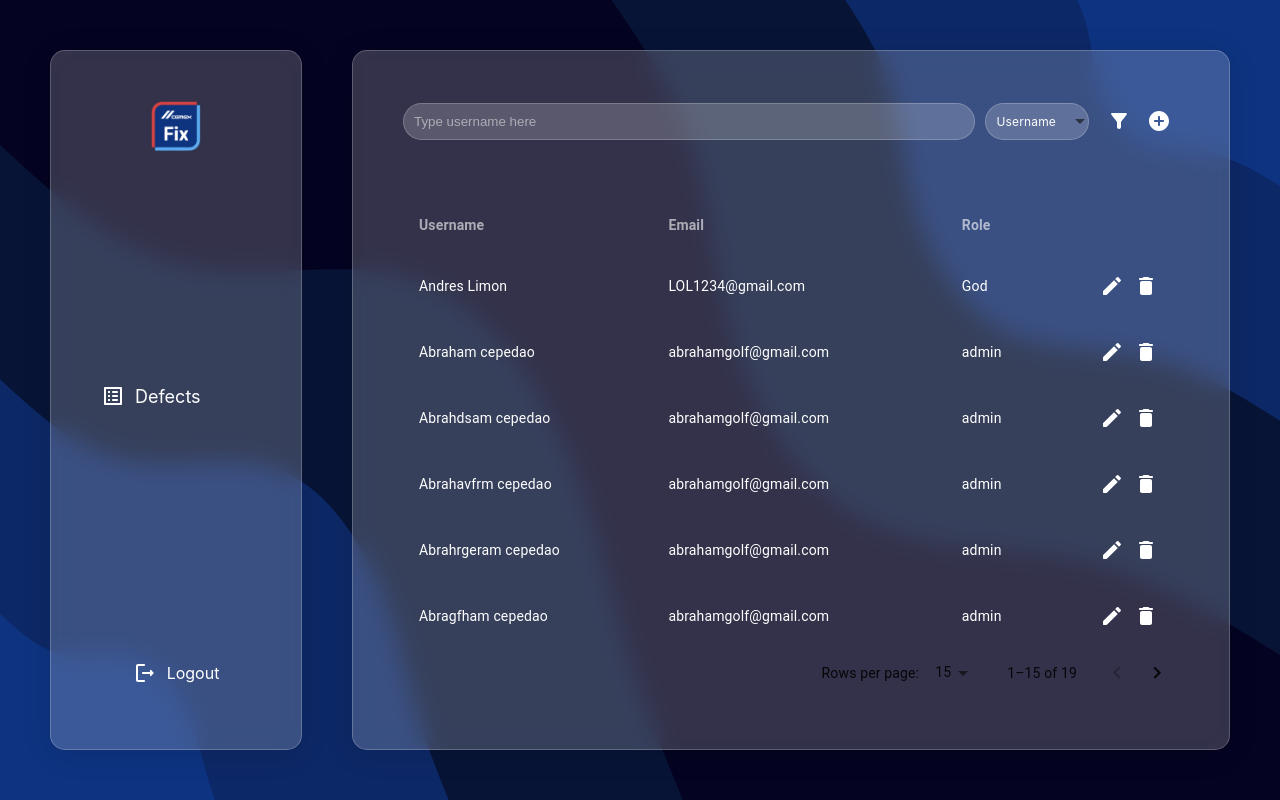
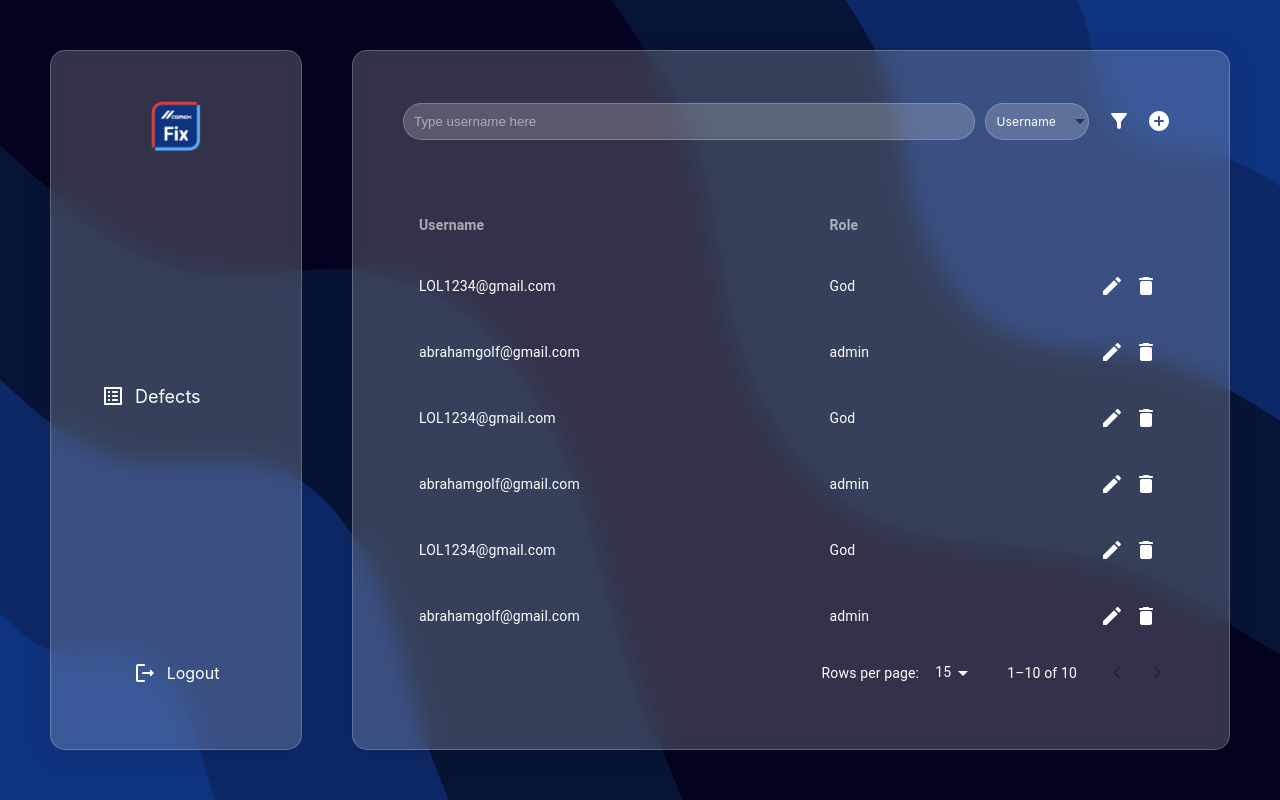
Before and after one commit to Abrahamcepedao/CemexWeb, a Next.js app in the folder front/: page /admin/usuarios in a window 1280 px wide. Before the commit this address had no page. Built offline with nearby package versions, Linux system fonts and the light colour scheme.

Commit message:
Styled user modals and adapted it to api

```diff
--- /dev/null
+++ b/front/components/admin/ErrorMessage.tsx
@@ -0,0 +1,33 @@
+/*
+  Component that renders the given error message
+*/
+
+import type { NextPage } from 'next'
+
+/* React */
+import React from 'react'
+
+
+
+/* CSS */
+import styles from '../../styles/components/admin/ErrorMessage.module.css'
+
+/* Material - UI */
+import ErrorOutlineRoundedIcon from '@mui/icons-material/ErrorOutlineRounded';
+
+interface Props {
+    message: string
+}
+
+const ErrorMessage: NextPage<Props> = (props) => {
+  const message = props.message;
+
+  return (
+    <div className={styles.container}>
+      <ErrorOutlineRoundedIcon className={styles.icon} />
+      <p>{message}</p>
+    </div>
+  )
+}
+
+export default ErrorMessage
--- a/front/components/admin/Selects.js
+++ b/front/components/admin/Selects.js
@@ -52,7 +52,7 @@ const WhiteInput = styled(InputBase)(({ theme }) => ({
     position: 'relative',
     background: 'white',
     border: '1px solid rgba(14, 51, 127, 0.21)',
-    fontSize: 16,
+    fontSize: 12,
     color: 'gray',
     padding: '8px 10px',
     //marginBottom: '20px',
--- /dev/null
+++ b/front/components/admin/SuccessMessage.tsx
@@ -0,0 +1,32 @@
+/*
+  Component that renders the given error message
+*/
+
+import type { NextPage } from 'next'
+
+/* React */
+import React from 'react'
+
+
+
+/* CSS */
+import styles from '../../styles/components/admin/SuccessMessage.module.css'
+
+/* Material - UI */
+import CheckCircleOutlineRoundedIcon from '@mui/icons-material/CheckCircleOutlineRounded';
+interface Props {
+    message: string
+}
+
+const SuccessMessage: NextPage<Props> = (props) => {
+  const message = props.message;
+
+  return (
+    <div className={styles.container}>
+      <CheckCircleOutlineRoundedIcon className={styles.icon} />
+      <p>{message}</p>
+    </div>
+  )
+}
+
+export default SuccessMessage
--- a/front/pages/admin/usuarios.tsx
+++ b/front/pages/admin/usuarios.tsx
@@ -19,6 +19,8 @@ import SideBar from '../../components/admin/SideBar'
 import { WhiteInput, TransparentInput } from '../../components/admin/Selects'
 import { StyledTableRow } from '../../components/admin/StyledTableRow'
 import { StyledTableCell } from '../../components/admin/StyledTableCell'
+import ErrorMessage from '../../components/admin/ErrorMessage'
+import SuccessMessage from '../../components/admin/SuccessMessage'
 
 /* CSS */
 import styles from '../../styles/admin/Usuarios.module.css'
@@ -49,7 +51,6 @@ import AdminPanelSettingsRoundedIcon from '@mui/icons-material/AdminPanelSetting
 /* Interfaces */
 interface User {
   username: string,
-  email: string,
   role: string,
 }
 
@@ -100,8 +101,10 @@ const Usuarios: NextPage = (props) => {
   /* useState - new user */
   const [username, setUsername] = useState('');
   const [password, setPassword] = useState('');
-  const [email, setEmail] = useState('');
+  const [confirmPassword, setConfirmPassword] = useState('');
   const [role, setRole] = useState('user');
+  const [error, setError] = useState('');
+  const [success, setSuccess] = useState('');
 
   /* modal */
   const [openCreateUserModal, setOpenCreateUserModal] = useState(false);
@@ -115,100 +118,45 @@ const Usuarios: NextPage = (props) => {
   /* useState - list of users */
   const [users, setUsers] = useState<Array<User>>([
     {
-      username: 'Andres Limon',
-      email: 'LOL1234@gmail.com',
+      username: 'LOL1234@gmail.com',
       role: 'God'
     },
     {
-      username: 'Abraham cepedao',
-      email: 'abrahamgolf@gmail.com',
+      username: 'abrahamgolf@gmail.com',
       role: 'admin'
     },
     {
-      username: 'Abrahdsam cepedao',
-      email: 'abrahamgolf@gmail.com',
+      username: 'LOL1234@gmail.com',
+      role: 'God'
+    },
+    {
+      username: 'abrahamgolf@gmail.com',
       role: 'admin'
     },
     {
-      username: 'Abrahavfrm cepedao',
-      email: 'abrahamgolf@gmail.com',
+      username: 'LOL1234@gmail.com',
+      role: 'God'
+    },
+    {
+      username: 'abrahamgolf@gmail.com',
       role: 'admin'
     },
     {
-      username: 'Abrahrgeram cepedao',
-      email: 'abrahamgolf@gmail.com',
+      username: 'LOL1234@gmail.com',
+      role: 'God'
+    },
+    {
+      username: 'abrahamgolf@gmail.com',
       role: 'admin'
     },
     {
-      username: 'Abragfham cepedao',
-      email: 'abrahamgolf@gmail.com',
+      username: 'LOL1234@gmail.com',
+      role: 'God'
+    },
+    {
+      username: 'abrahamgolf@gmail.com',
       role: 'admin'
     },
-    {
-      username: 'Abraham fdsdcepedao',
-      email: 'abrahamgolf@gmail.com',
-      role: 'admin'
-    },
-    {
-      username: 'Abraham cepdfedao',
-      email: 'abrahamgolf@gmail.com',
-      role: 'admin'
-    },
-    {
-      username: 'Abrdfaham cepedao',
-      email: 'abrahamgolf@gmail.com',
-      role: 'admin'
-    },
-    {
-      username: 'Abraham cepefedao',
-      email: 'abrahamgolf@gmail.com',
-      role: 'admin'
-    },
-    {
-      username: 'Abrwfeaham cepedao',
-      email: 'abrahamgoweflf@gmail.com',
-      role: 'admin'
-    },
-    {
-      username: 'Abrahafewm cefepedao',
-      email: 'abrahamgolf@gmail.com',
-      role: 'admin'
-    },
-    {
-      username: 'Abrfwaham cepedao',
-      email: 'abrahafwemgolf@gmail.com',
-      role: 'admin'
-    },
-    {
-      username: 'Abraefwham cepedao',
-      email: 'abrahamgolf@gmail.com',
-      role: 'admin'
-    },
-    {
-      username: 'Abrahaewm cepffeedao',
-      email: 'abrahamgolf@gmail.com',
-      role: 'admin'
-    },
-    {
-      username: 'Abrafeeham cepedao',
-      email: 'abrahamgolf@gmail.com',
-      role: 'admin'
-    },
-    {
-      username: 'Abrahamef ceefpedao',
-      email: 'abrahamgolf@gmail.com',
-      role: 'admin'
-    },
-    {
-      username: 'Abraefeham cfepedao',
-      email: 'abrahamgolf@gmail.com',
-      role: 'admin'
-    },
-    {
-      username: 'Abferaham cepedfao',
-      email: 'abraheeamgolf@gmail.com',
-      role: 'admin'
-    }
 ]);
   const [searchText, setSearchText] = useState('');
   const [searchBy, setSearchBy] = useState('username');
@@ -229,7 +177,7 @@ const Usuarios: NextPage = (props) => {
     dispatch(setCurrentTab('users'));
 
     /* Redirect user if needed */
-    console.log(user);
+    /* console.log(user);
     if (!user) {
       Router.push('/');
     } else {
@@ -237,7 +185,7 @@ const Usuarios: NextPage = (props) => {
       if(user.role !== 'admin') {
         Router.push('/admin/dashboard');
       }
-    }
+    } */
   }, [isLoggedIn]);
 
   /* <----Functions----> */
@@ -250,14 +198,12 @@ const Usuarios: NextPage = (props) => {
     /* Filter users by value */
     let tempUsers = [...users];
     if (value === 'username') {
+      //filter by username
       tempUsers = tempUsers.sort((a, b) =>
         a.username.localeCompare(b.username),
       );
-    } else if (value === 'email') {
-      tempUsers = tempUsers.sort((a, b) =>
-        a.email.localeCompare(b.email),
-      );
     } else if (value === 'role') {
+      //filter by role
       tempUsers = tempUsers.sort((a, b) =>
         a.role.localeCompare(b.role),
       );
@@ -271,12 +217,51 @@ const Usuarios: NextPage = (props) => {
 
   /* Modal functions */
   const handleCreateUserModalChange = () => {
+    if(openCreateUserModal) setError(''); //clear error message on close
+
     setOpenCreateUserModal(!openCreateUserModal);
   };
 
   /* Create user functions */
-  const createUser = () => {
-    console.log('create user');
+  const validateCreateUser = () => {
+    if (username.length === 0) {
+      setError('Enter a username');
+      return false;
+    }
+    if (password.length === 0) {
+      setError('Enter a password');
+      return false;
+    }
+    if (password !== confirmPassword) {
+      setError('Passwords do not match');
+      return false;
+    }
+    return true;
+  };
+
+  const createUser = (e:React.FormEvent<HTMLFormElement>) => {
+    e.preventDefault();
+    console.log('creating user');
+    if (validateCreateUser()) {
+      //add user to database
+
+      //set state of users
+      let tempUsers = [...users];
+      tempUsers.push({
+        username: username,
+        role: role,
+      });
+      setUsers(tempUsers);
+
+      //reset new user state
+      setError('');
+      setUsername('');
+      setPassword('');
+      setConfirmPassword('');
+
+      //set success message
+      setSuccess('User created successfully');
+    }
   };
 
   /* table functions */
@@ -302,7 +287,6 @@ const Usuarios: NextPage = (props) => {
           <StyledTableCell component="th" scope="row">
             {row.username}
           </StyledTableCell>
-          <StyledTableCell align="left">{row.email ? row.email : "--"}</StyledTableCell>
           <StyledTableCell align="left">{row.role ? row.role : "--"}</StyledTableCell>
           <StyledTableCell align="right">
             <IconButton
@@ -375,10 +359,6 @@ const Usuarios: NextPage = (props) => {
                   <PersonRoundedIcon />
                   Username
                 </MenuItem>
-                <MenuItem onClick={() => {handleClose('email')}} disableRipple>
-                  <EmailRoundedIcon />
-                  Email
-                </MenuItem>
                 <MenuItem onClick={() => {handleClose('role')}} disableRipple>
                   <AdminPanelSettingsRoundedIcon />
                   Role
@@ -400,7 +380,6 @@ const Usuarios: NextPage = (props) => {
                         <TableHead>
                           <TableRow>
                             <StyledTableCell>Username</StyledTableCell>
-                            <StyledTableCell align="left">Email</StyledTableCell>
                             <StyledTableCell align="left">Role</StyledTableCell>
                             <StyledTableCell align="right"/>
                           </TableRow>
@@ -455,26 +434,30 @@ const Usuarios: NextPage = (props) => {
           >
             <>
               <input type="hidden" value="something"/>
-              <form className={styles.form} onSubmit={createUser} autoComplete="off">
+              <form className={styles.form} onSubmit={(e) => {createUser(e)}} autoComplete="off">
                 <div className={styles.form__container}>
+                  {/* header */}
                   <div className={styles.form__head}>
                     <h4>Create User</h4>
                     <PersonRoundedIcon/>
                   </div>
+
+                  {/* username */}
                   <div className={styles.form__container__input}>
                     <input type="text" id="username" autoComplete='off' placeholder='username' className={styles.form__input} value={username} onChange={(e) => setUsername(e.target.value)} />
                   </div>
 
-
-                  <div className={styles.form__container__input}>
-                    <input type="email" id="email" autoComplete='email' placeholder='email' className={styles.form__input} value={email} onChange={(e) => setEmail(e.target.value)} />
-                  </div>
-
-
+                  {/* password */}
                   <div className={styles.form__container__input}>
                     <input type="password" id="password" autoComplete='new-password' placeholder='password' className={styles.form__input} value={password} onChange={(e) => setPassword(e.target.value)} />
                   </div>
 
+                  {/* confirm password */}
+                  <div className={styles.form__container__input}>
+                    <input type="password" id="password" autoComplete='new-password' placeholder='confirm password' className={styles.form__input} value={confirmPassword} onChange={(e) => setConfirmPassword(e.target.value)} />
+                  </div>
+
+                  {/* role */}
                   <Select
                     labelId="demo-customized-select-label"
                     id="demo-customized-select"
@@ -487,9 +470,20 @@ const Usuarios: NextPage = (props) => {
                     <MenuItem value={"user"}>User</MenuItem>
                   </Select>
 
+                  {/* submit */}
                   <div>
-                    <button type="submit" className={styles.form__btn} onSubmit={createUser}>Agregar</button>
+                    <button type="submit" className={styles.form__btn}>Agregar</button>
                   </div>
+
+                  {/* Error message */}
+                  {error !== "" && (
+                    <ErrorMessage message={error}/>
+                  )}
+
+                  {/* Success message */}
+                  {success !== "" && (
+                    <SuccessMessage message={success}/>
+                  )}
                 </div>
               </form>
             </>
--- a/front/styles/admin/Defects.module.css
+++ b/front/styles/admin/Defects.module.css
@@ -77,3 +77,7 @@
 .defects__list__container {
     width: 100%;
 }
+
+.MuiTablePagination-selectLabel {
+    color: white !important;
+}
--- /dev/null
+++ b/front/styles/components/admin/ErrorMessage.module.css
@@ -0,0 +1,17 @@
+.container {
+    display: flex;
+    flex-direction: row;
+    justify-content: left;
+    align-items: center;
+    margin: auto;
+    margin-top: 20px;
+    width: 100%;
+    max-width: 400px;
+    padding: 10px 20px;
+    border-radius: 10px;
+    background-color: rgb(193, 29, 29);
+    color: white;
+}
+.icon {
+    margin-right: 10px;
+}
--- /dev/null
+++ b/front/styles/components/admin/SuccessMessage.module.css
@@ -0,0 +1,17 @@
+.container {
+    display: flex;
+    flex-direction: row;
+    justify-content: left;
+    align-items: center;
+    margin: auto;
+    margin-top: 20px;
+    width: 100%;
+    max-width: 400px;
+    padding: 10px 20px;
+    border-radius: 10px;
+    background-color: rgb(32, 204, 20);
+    color: white;
+}
+.icon {
+    margin-right: 10px;
+}
--- a/front/styles/globals.css
+++ b/front/styles/globals.css
@@ -31,3 +31,7 @@ input:-webkit-autofill:active  {
   color: gray;
   -webkit-text-fill-color: gray !important;
 }
+
+.MuiTablePagination-selectLabel, .MuiTablePagination-selectIcon, .MuiTablePagination-root		 {
+  color: #fff !important;
+}
```
Also changed, not shown: 2 other files (tests, documents, lock files or other folders).
